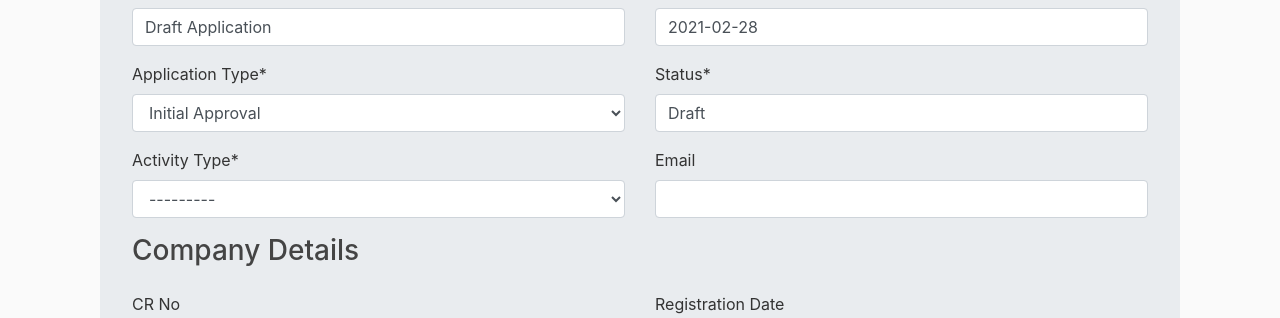
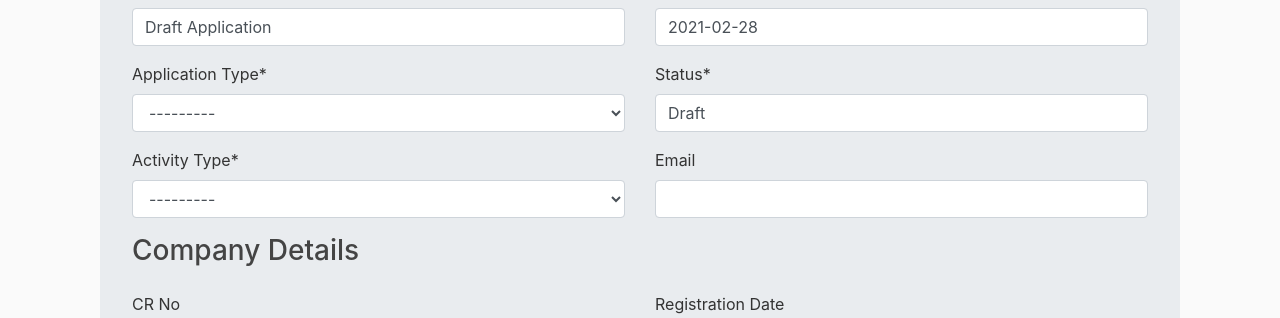
Before and after one commit to mazin-alnoaimi/managing_transactions, a Django app: page /application/new/ in a window 1280 px wide. Shown: the part 289-607 px from the top of the page. Run offline with Django 3.2, Linux system fonts and the light colour scheme; data comes from the database, SQL or seed files in the repository; both versions use the stored data as it was after the commit; some libraries are stand-ins or nearby versions.

Commit message:
final update

```diff
--- a/app/models.py
+++ b/app/models.py
@@ -111,7 +111,7 @@ class Application(models.Model):
 
     app_no = models.CharField(_("Application No"), max_length=50, default='Draft Application')
     app_date = models.DateField(_("Application Date"), default=datetime.date.today)
-    app_type = models.CharField(_("Application Type"), max_length=50, default='Initial Approval', choices=app_type_list)
+    app_type = models.CharField(_("Application Type"), max_length=50, choices=app_type_list)
     app_status_index = models.IntegerField(_("Status No"), default=0)
     app_current_status = models.CharField(_("Status"), max_length=50, default='Draft')
     app_next_status = models.CharField(_("Status"), max_length=50, default='Draft')
--- a/app/templates/app/application_form.html
+++ b/app/templates/app/application_form.html
@@ -156,13 +156,17 @@
                         {% if form.instance.app_status_index < 8 %}
                             <button type="submit" class="btn btn-success btn-block btn-lg"><i class="fas fa-database"></i> {{form.instance.app_next_status}}</button>
                         {% endif %}
+                    {% elif form.instance.app_type == 'renew'  %}
+                        {% if form.instance.app_status_index < 8 %}
+                            <button type="submit" class="btn btn-success btn-block btn-lg"><i class="fas fa-database"></i> {{form.instance.app_next_status}}</button>
+                        {% endif %}
                     {% endif %}
                 {% else %}
-                    {% if form.instance.app_type == 'Initial Approval' %}
+
                         {% if form.instance.app_current_status == 'Draft' %}
                             <button type="submit" class="btn btn-success btn-block btn-lg"><i class="fas fa-database"></i> Submit</button>
                         {% endif %}
-                    {% endif %}
+
                 {% endif %}
             {% endif %}
         </div>
--- a/app/templates/app/application_list.html
+++ b/app/templates/app/application_list.html
@@ -19,9 +19,9 @@
                     <a href="{% url 'application_insert' %}" class="btn btn-outline-success">
                         <i class="fas fa-plus"></i> Add New
                     </a>
-                    <a href="{% url 'application_insert' %}" class="btn btn-outline-success">
+                    {% comment %} <a href="{% url 'application_insert' %}" class="btn btn-outline-success">
                         <i class="fas fa-plus"></i> Add New
-                    </a>
+                    </a> {% endcomment %}
                 {% endif %}
 
             </td>
```
Also changed, not shown: app/migrations/0029_auto_20210310_1721.py (added), db.sqlite3.
